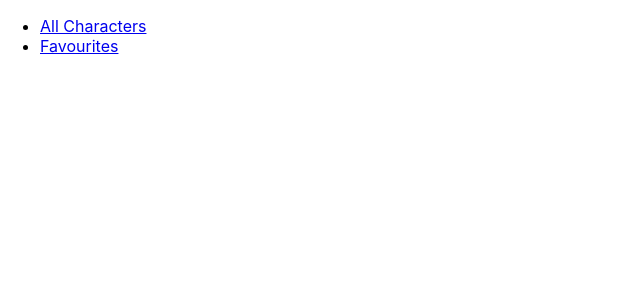
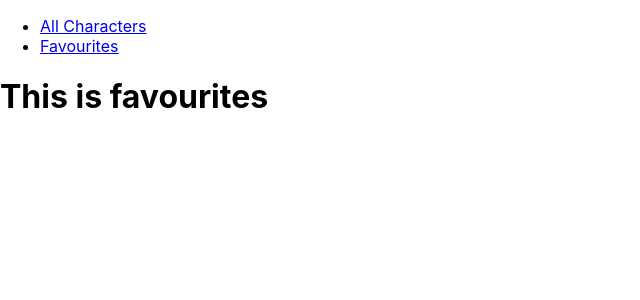
Before and after one commit to hollowayjenelle/rick-and-morty-characters, a React (Create React App) app: page /favourites in a window 1280 px wide. Shown: the top 300 px of the page, without its empty margins (0-640 px from the left). Built offline with nearby package versions, Linux system fonts and the light colour scheme.

Commit message:
add route for FavouritesView

```diff
--- a/src/App.tsx
+++ b/src/App.tsx
@@ -10,7 +10,7 @@ function App() {
           <a href="http://localhost:3000/">All Characters</a>
         </li>
         <li>
-          <a href="https://localhost:3000/favourites">Favourites</a>
+          <a href="http://localhost:3000/favourites">Favourites</a>
         </li>
       </ul>
       <RouterView />
--- a/src/RouterView.tsx
+++ b/src/RouterView.tsx
@@ -2,12 +2,14 @@ import React from "react";
 import { BrowserRouter, Routes, Route } from "react-router-dom";
 
 import CharactersView from "./pages/CharactersView";
+import FavouritesView from "./pages/FavouritesView";
 
 const RouterView: React.FC = () => {
   return (
     <BrowserRouter>
       <Routes>
         <Route path="/" element={<CharactersView />} />
+        <Route path="/favourites" element={<FavouritesView />} />
       </Routes>
     </BrowserRouter>
   );
--- a/src/pages/FavouritesView.tsx
+++ b/src/pages/FavouritesView.tsx
@@ -1,11 +1,11 @@
-import React from 'react';
+import React from "react";
 
-const FavouritesView : React.FC = () => {
-    return (
-        <div>
-            This is favourites
-        </div>
-    );
+const FavouritesView: React.FC = () => {
+  return (
+    <div>
+      <h1>This is favourites</h1>
+    </div>
+  );
 };
 
 export default FavouritesView;
```
